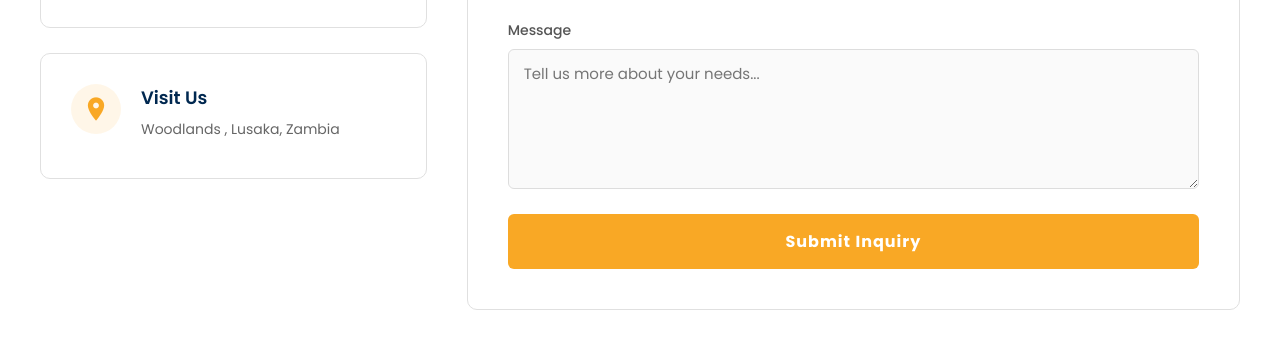
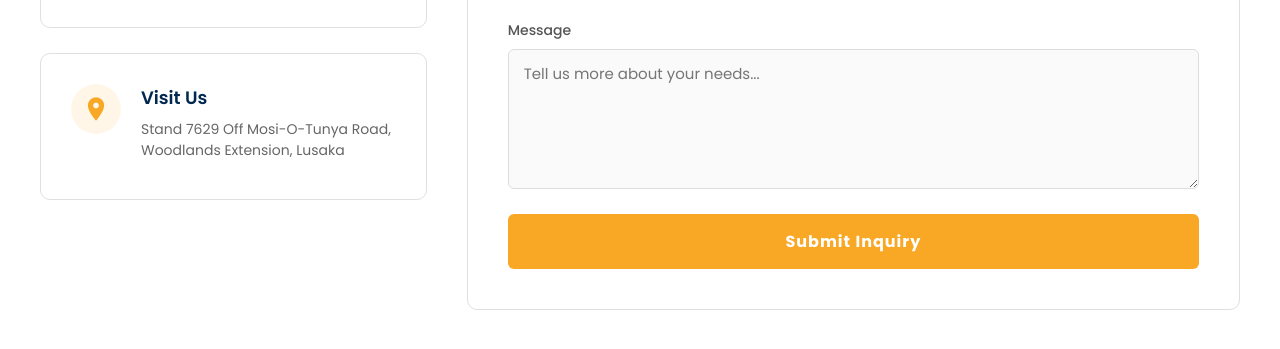
Before and after one commit to Jessekay0629/abm-construction, a website: page contact-us.html in a window 1280 px wide. Shown: the part 1003-1352 px from the top of the page. Drawn offline with Linux system fonts and the light colour scheme; a script that the page names is missing.

Commit message:
contact page update

```diff
--- a/contact-us.html
+++ b/contact-us.html
@@ -880,7 +880,7 @@
                         </div>
                         <div class="contact-card-content">
                             <h3>Visit Us</h3>
-                            <p>Woodlands , Lusaka, Zambia</p>
+                            <p>Stand 7629 Off Mosi-O-Tunya Road, Woodlands Extension, Lusaka</p>
                         </div>
                     </div>
                 </div>
```
